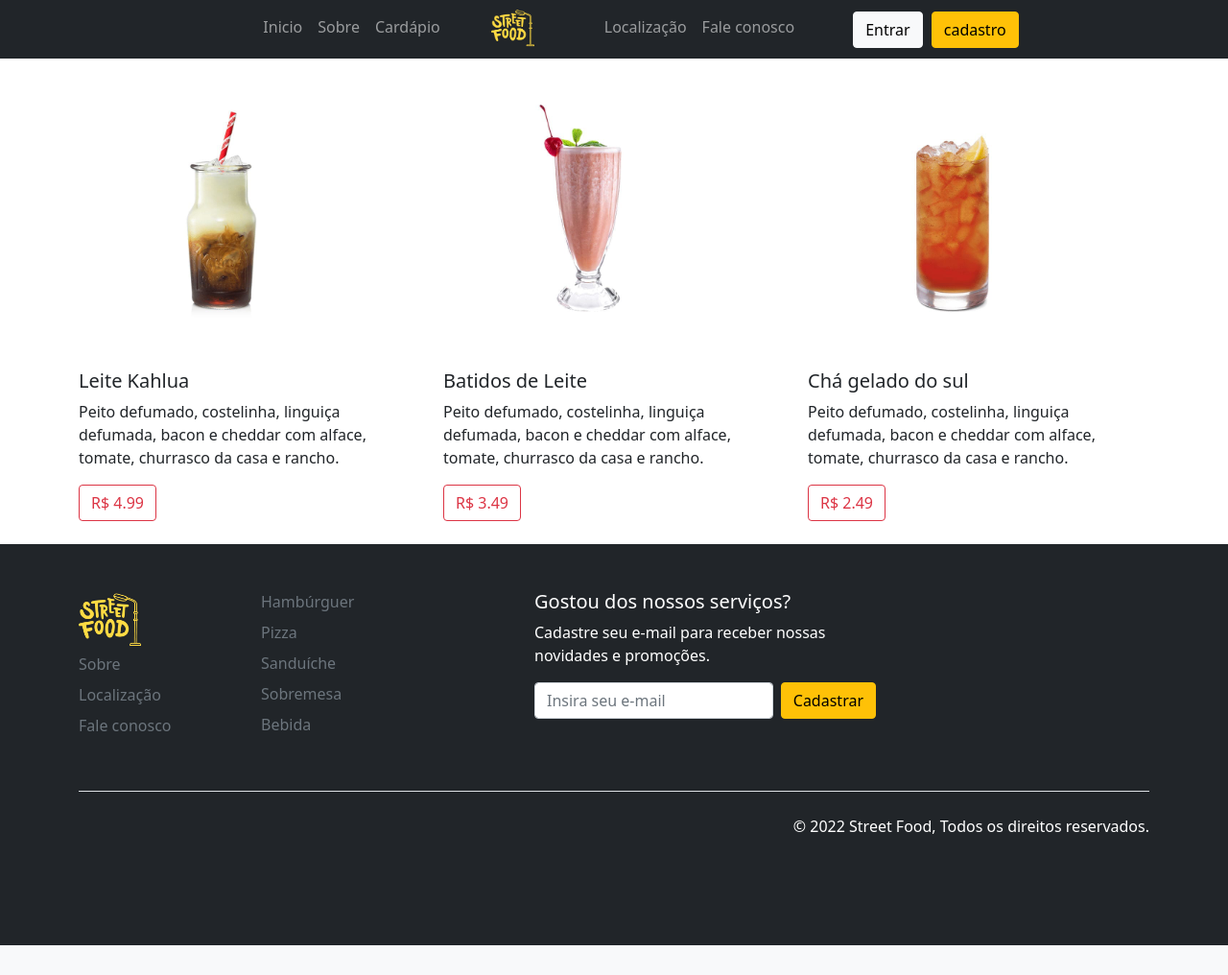
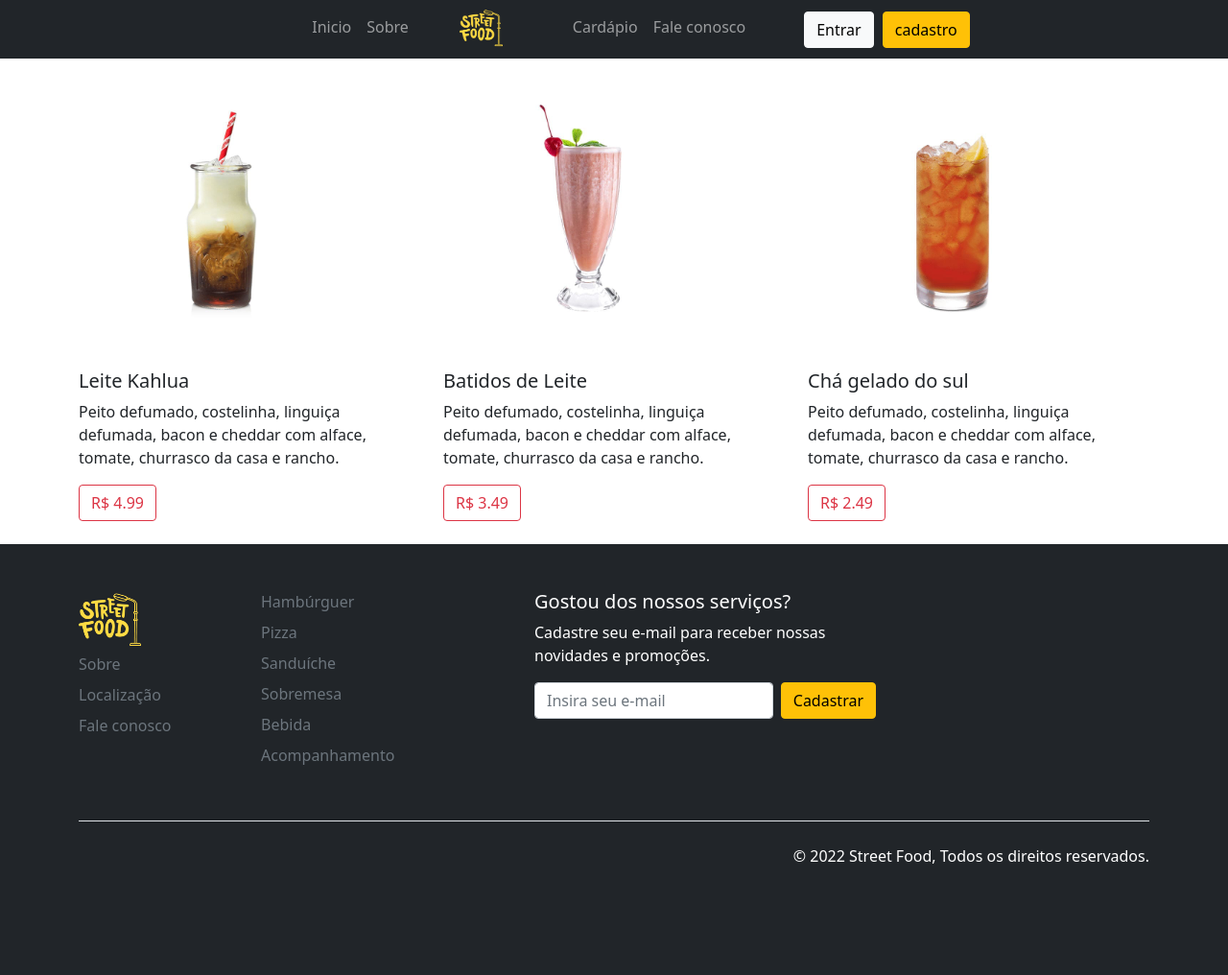
Before and after one commit to ricardo55991/StreetFood, a PHP site: page /pages/bebidas.php in a window 1280 px wide. Shown: the whole page at 96% size. Before the commit the page ends 985 px from the top, so only its background shows below. Run offline with PHP 8.4, Linux system fonts and the light colour scheme; the visitor is signed in with stand-in values (Sample User, id 1); data that the repository does not hold is empty; some libraries are stand-ins or nearby versions.

Commit message:
ajustes na header e no footer

```diff
--- a/commons/footer.php
+++ b/commons/footer.php
@@ -18,11 +18,12 @@
 
                     <div class="col-2">
                         <ul class="nav flex-column">
-                            <li class="nav-item mb-2"><a href="#" class="nav-link p-0 text-muted"><span class="item-footer">Hambúrguer</span></a></li>
-                            <li class="nav-item mb-2"><a href="#" class="nav-link p-0 text-muted"><span class="item-footer">Pizza</span></a></li>
-                            <li class="nav-item mb-2"><a href="#" class="nav-link p-0 text-muted"><span class="item-footer">Sanduíche</span></a></li>
-                            <li class="nav-item mb-2"><a href="#" class="nav-link p-0 text-muted"><span class="item-footer">Sobremesa</span></a></li>
-                            <li class="nav-item mb-2"><a href="#" class="nav-link p-0 text-muted"><span class="item-footer">Bebida</span></a></li>
+                            <li class="nav-item mb-2"><a href="hamburgues.php" class="nav-link p-0 text-muted"><span class="item-footer">Hambúrguer</span></a></li>
+                            <li class="nav-item mb-2"><a href="pizzas.php" class="nav-link p-0 text-muted"><span class="item-footer">Pizza</span></a></li>
+                            <li class="nav-item mb-2"><a href="sanduiches.php" class="nav-link p-0 text-muted"><span class="item-footer">Sanduíche</span></a></li>
+                            <li class="nav-item mb-2"><a href="sobremesas.php" class="nav-link p-0 text-muted"><span class="item-footer">Sobremesa</span></a></li>
+                            <li class="nav-item mb-2"><a href="bebidas.php" class="nav-link p-0 text-muted"><span class="item-footer">Bebida</span></a></li>
+                            <li class="nav-item mb-2"><a href="acompanhamentos.php" class="nav-link p-0 text-muted"><span class="item-footer">Acompanhamento</span></a></li>
                         </ul>
                     </div>
 
--- a/commons/header.php
+++ b/commons/header.php
@@ -18,12 +18,9 @@ if(empty($nomeUser)){
                     <li class="nav-item">
                         <a class="nav-link" href="sobre.php">Sobre</a>
                     </li>
+                    <img class="logo" href="index.php" src="../assets/logo.png">
                     <li class="nav-item">
                         <a class="nav-link" href="cardapio.php">Cardápio</a>
-                    </li>
-                    <img class="logo" href="index.php" src="../assets/logo.png">
-                    <li class="nav-item">
-                        <a class="nav-link" href="">Localização</a>
                     </li>
                     <li class="nav-item">
                         <a class="nav-link" href="faleConosco.php">Fale conosco</a>
```
